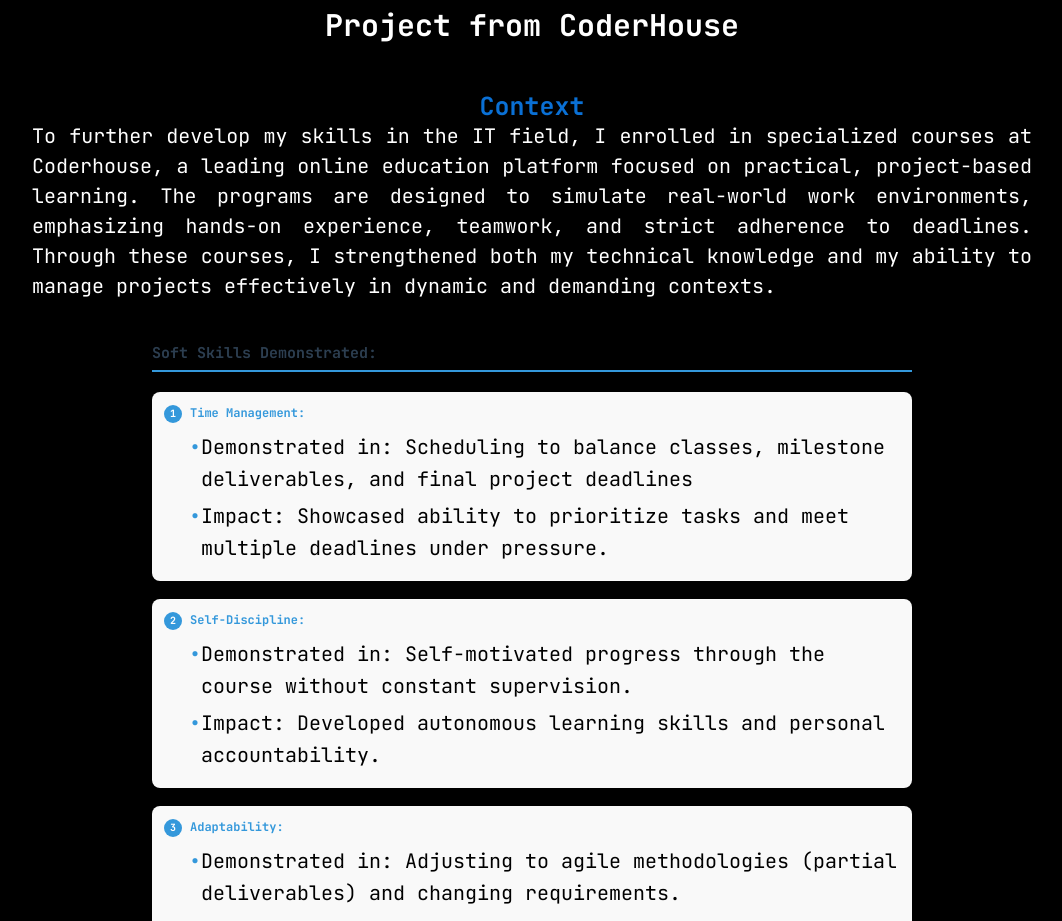
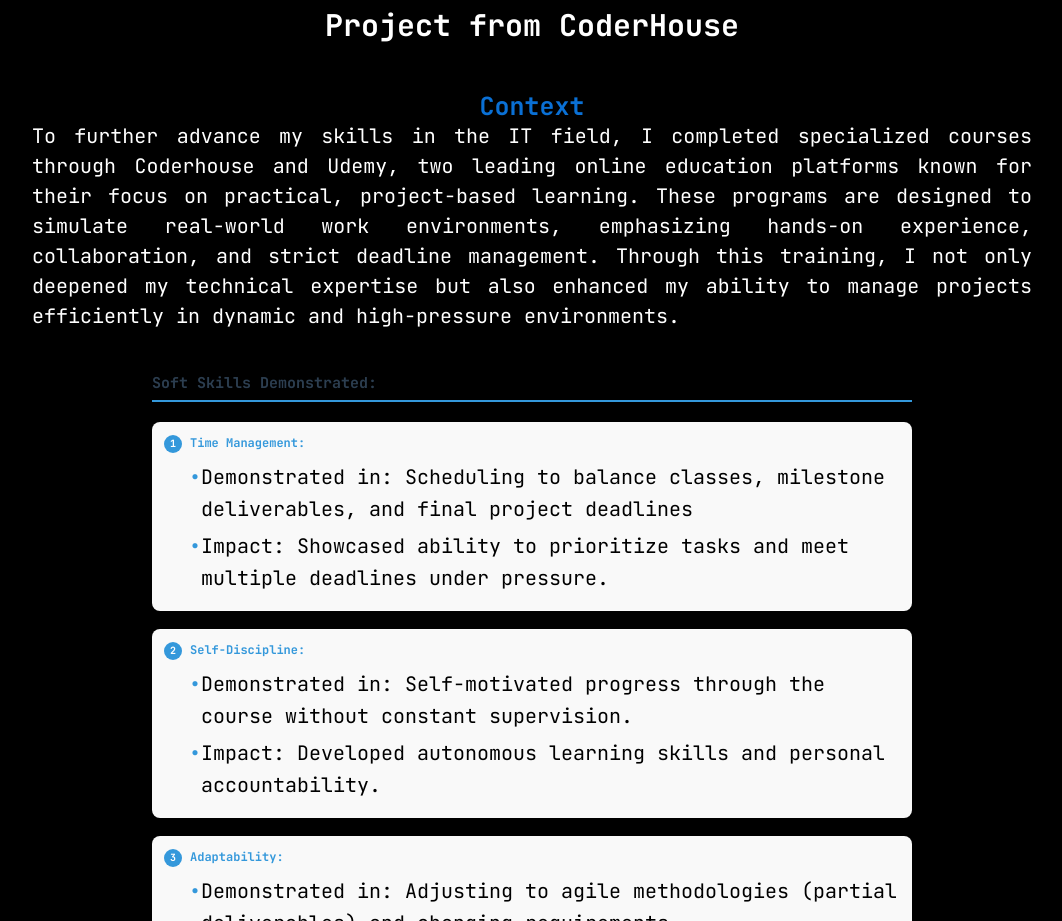
Before and after one commit to FogliattoFederico/Portfolio, a website: page index.html in a window 1280 px wide. Shown: the part 4040-4961 px from the top of the page, without its empty margins (108-1170 px from the left). Drawn offline with nearby package versions, Linux system fonts and the light colour scheme.

Commit message:
update skills

```diff
--- a/index.html
+++ b/index.html
@@ -289,14 +289,14 @@
         <h5>Project from CoderHouse</h5>
         <strong>Context </strong>
         <p class="container">
-          To further develop my skills in the IT field, I enrolled in
-          specialized courses at Coderhouse, a leading online education platform
-          focused on practical, project-based learning. The programs are
-          designed to simulate real-world work environments, emphasizing
-          hands-on experience, teamwork, and strict adherence to deadlines.
-          Through these courses, I strengthened both my technical knowledge and
-          my ability to manage projects effectively in dynamic and demanding
-          contexts.
+          To further advance my skills in the IT field, I completed specialized
+          courses through Coderhouse and Udemy, two leading online education
+          platforms known for their focus on practical, project-based learning.
+          These programs are designed to simulate real-world work environments,
+          emphasizing hands-on experience, collaboration, and strict deadline
+          management. Through this training, I not only deepened my technical
+          expertise but also enhanced my ability to manage projects efficiently
+          in dynamic and high-pressure environments.
         </p>
       </div>
       <div class="project-details">
```
